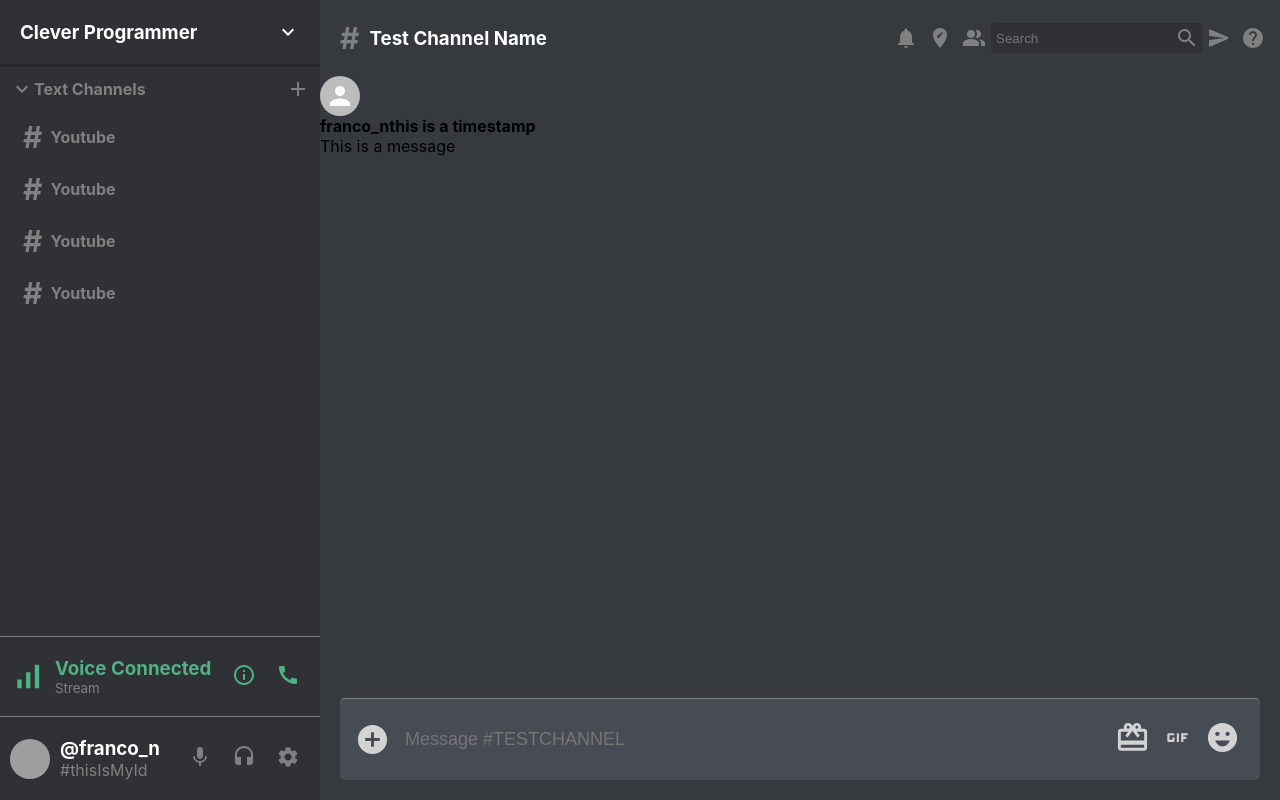
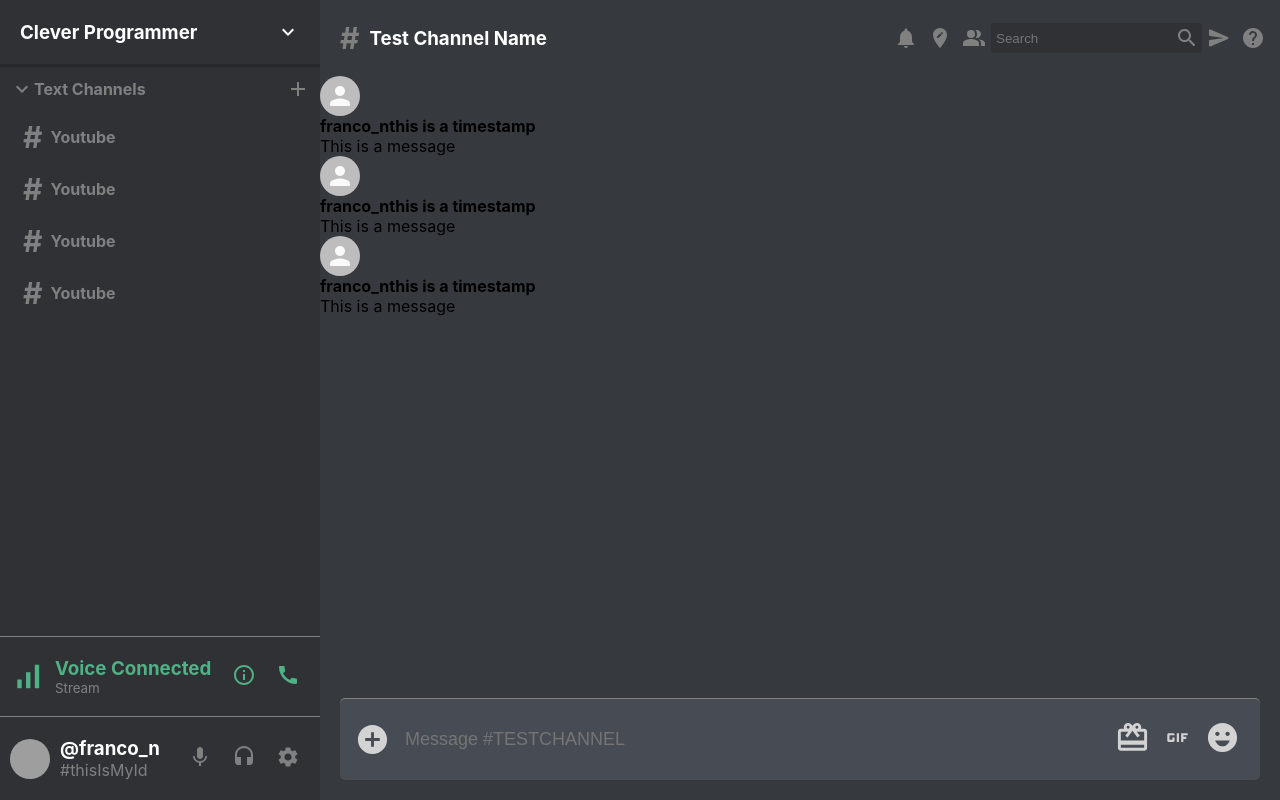
Before and after one commit to Devzed/Discord-M.E.R.N-front, a React (Create React App) app: page / in a window 1280 px wide. Built offline with nearby package versions, Linux system fonts and the light colour scheme; grey boxes are pictures that could not be loaded.

Commit message:
Update Chat.js
Add Message inside the div "chat__message"

```diff
--- a/src/components/Chat/Chat.js
+++ b/src/components/Chat/Chat.js
@@ -14,7 +14,10 @@ const Chat = () => {
 
             <div className="chat__messages">
                 <Message
-
+                />
+                <Message
+                />
+                <Message
                 />
             </div>
 
```
